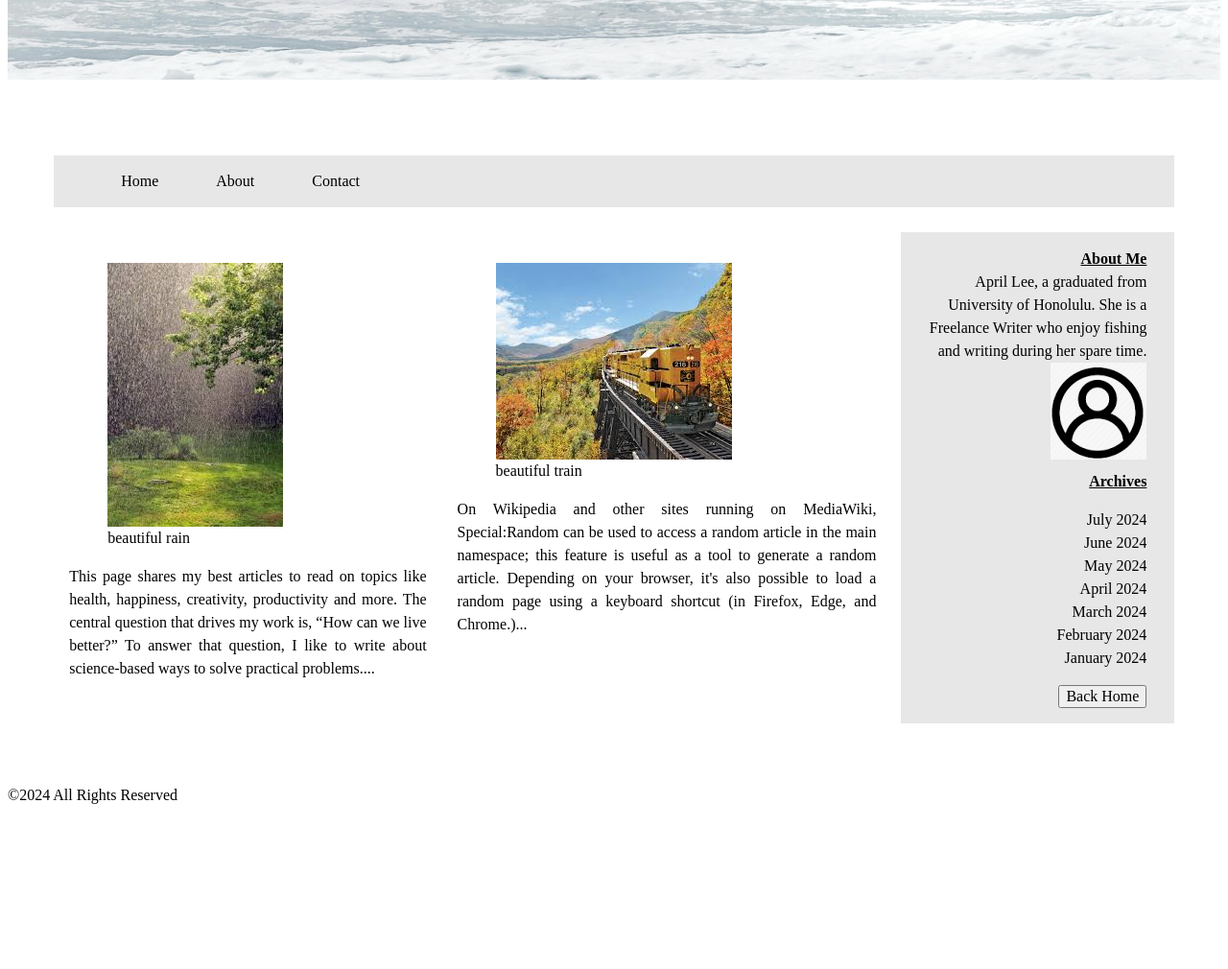
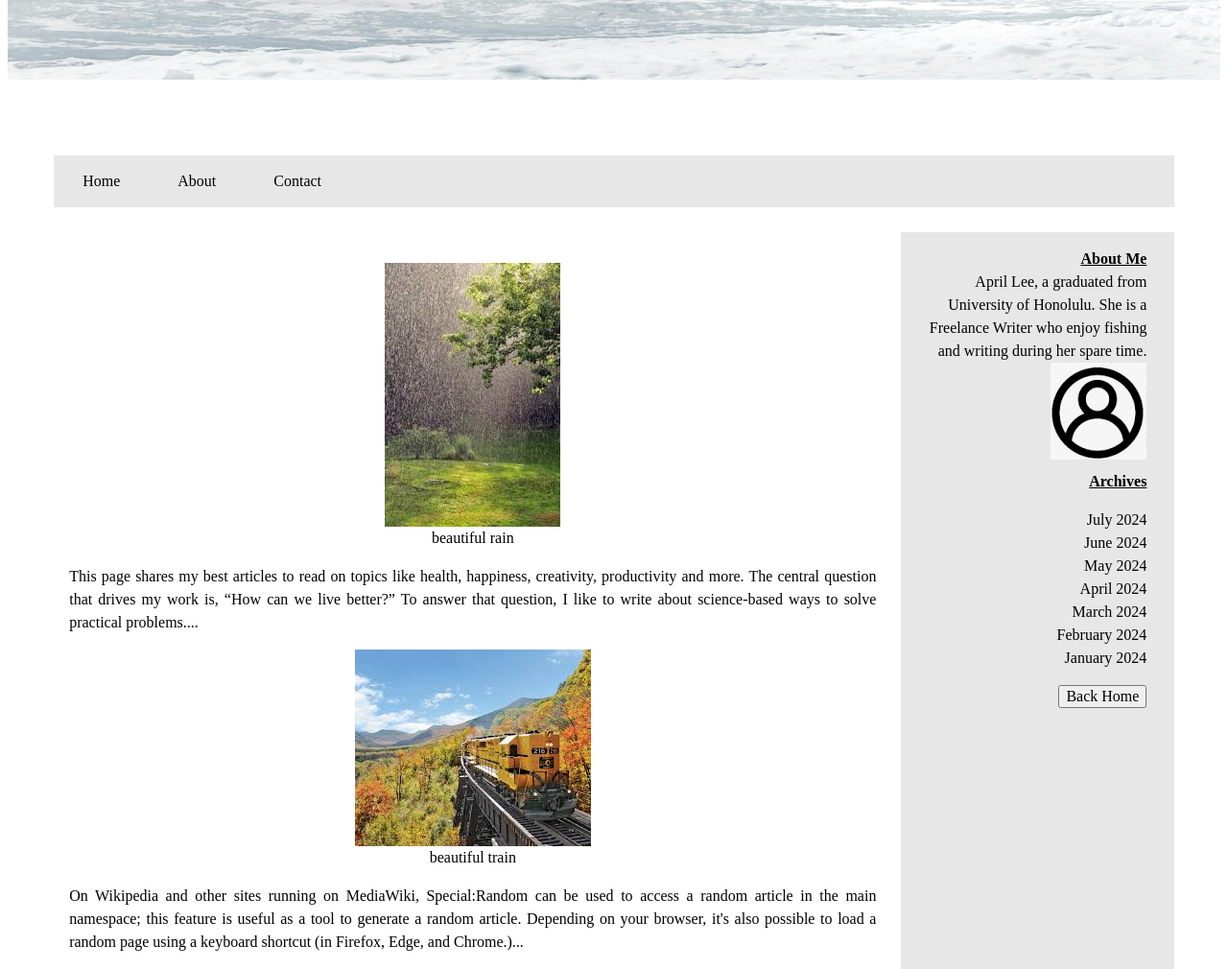
Before and after one commit to weeding00/web, a plain HTML site: page index.html in a window 1280 px wide. Shown: the part 448-1458 px from the top of the page at 96% size. Before the commit the page ends 1297 px from the top, so only its background shows below. Drawn offline with Linux system fonts and the light colour scheme.

Commit message:
fix @media

```diff
--- a/css/archives.css
+++ b/css/archives.css
@@ -4,6 +4,7 @@
 ul {
   background-color: #e7e7e7;
   overflow: hidden;
+  padding-left: 0%;
   list-style-type: none;
 }
 
--- a/css/base.css
+++ b/css/base.css
@@ -83,3 +83,10 @@ textarea:not([rows]) {
 :target {
   scroll-margin-block: 5ex;
 }
+
+@media only screen and (max-width: 600px) {
+  body {
+    font-size: 12px;;
+    padding: 5px;
+  }
+}
--- a/css/index.css
+++ b/css/index.css
@@ -49,9 +49,9 @@
   text-align:justify;
 }
 
-.content-flex {
-  display:flex;
-  column-gap: 2em;
+.content-grid {
+  display:grid;
+  column-gap: 1em;
 }
 
 #header {
--- a/index.html
+++ b/index.html
@@ -1,7 +1,7 @@
 <!DOCTYPE html>
 <html>
     <head>
-        <meta name="viewport" content=""width=device-width,initial-scale=1.0">
+        <meta name="viewport" content="width=device-width,initial-scale=1.0">
         <title>Udacity Project</title>
         <link rel="stylesheet"  href="css/index.css">
     </head>
@@ -19,20 +19,20 @@
                 </ul>
             </div>
             <div class="content-box" id="main">
-                <div class="content-flex">
+                <div class="content-grid">
                     <card>
-                        <figure>
+                        <center><figure>
                             <img src="assets/rain.jpg" alt="rain photo"/>
                             <figcaption> beautiful rain</figcaption>
-                        </figure>
+                        </figure></center>
                         <a href="blog1.html">This page shares my best articles to read on topics like health, happiness, creativity, productivity and more. The central question that drives my work is, “How can we live better?” To answer that question, I like to write about science-based ways to solve practical problems.... </a>
 
                     </card>
                     <card>
-                        <figure>
+                        <center><figure>
                             <img src="assets/train.jpg" alt="train photo"/>
                             <figcaption>beautiful train</figcaption>
-                        </figure>
+                        </figure></center>
                         <a href="blog2.html">On Wikipedia and other sites running on MediaWiki, Special:Random can be used to access a random article in the main namespace; this feature is useful as a tool to generate a random article. Depending on your browser, it's also possible to load a random page using a keyboard shortcut (in Firefox, Edge, and Chrome.)... </a>
                     </card>
                 </div>
```
Also changed, not shown: about.html (+1 -1 lines), blog1.html (+1 -1 lines), blog2.html (+1 -1 lines), contact.html (+1 -1 lines), month1_24.html (+1 -1 lines), month2_24.html (+1 -1 lines), month3_24.html (+1 -1 lines), month4_24.html (+1 -1 lines), month5_24.html (+1 -1 lines), month6_24.html (+1 -1 lines), month7_24.html (+1 -1 lines).
